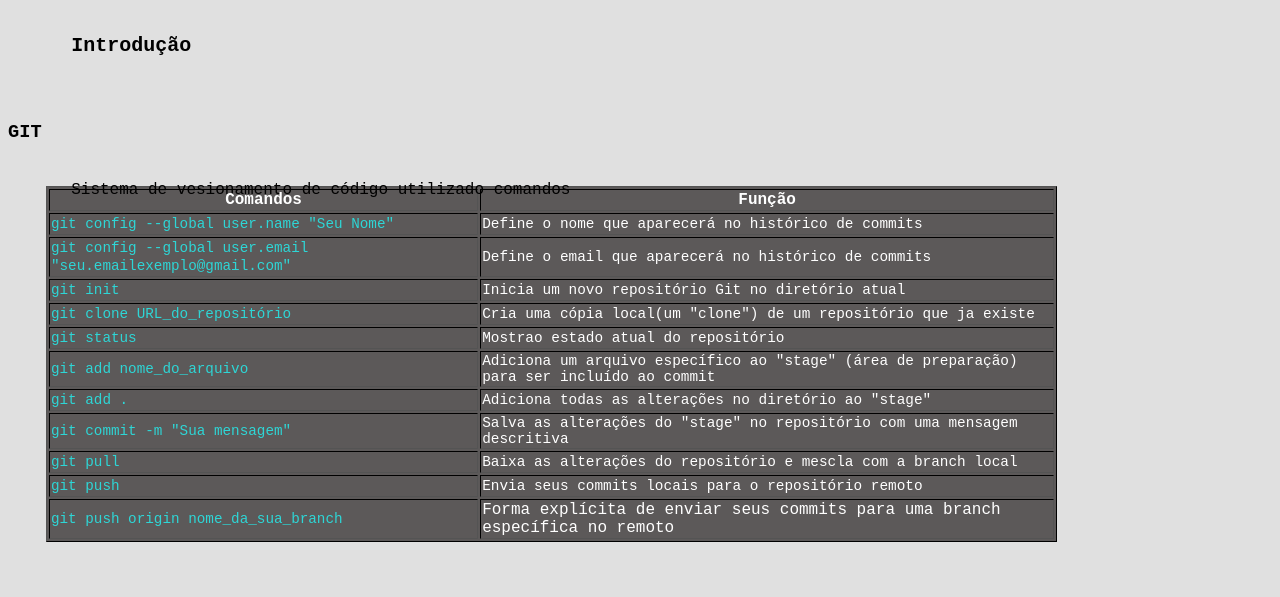
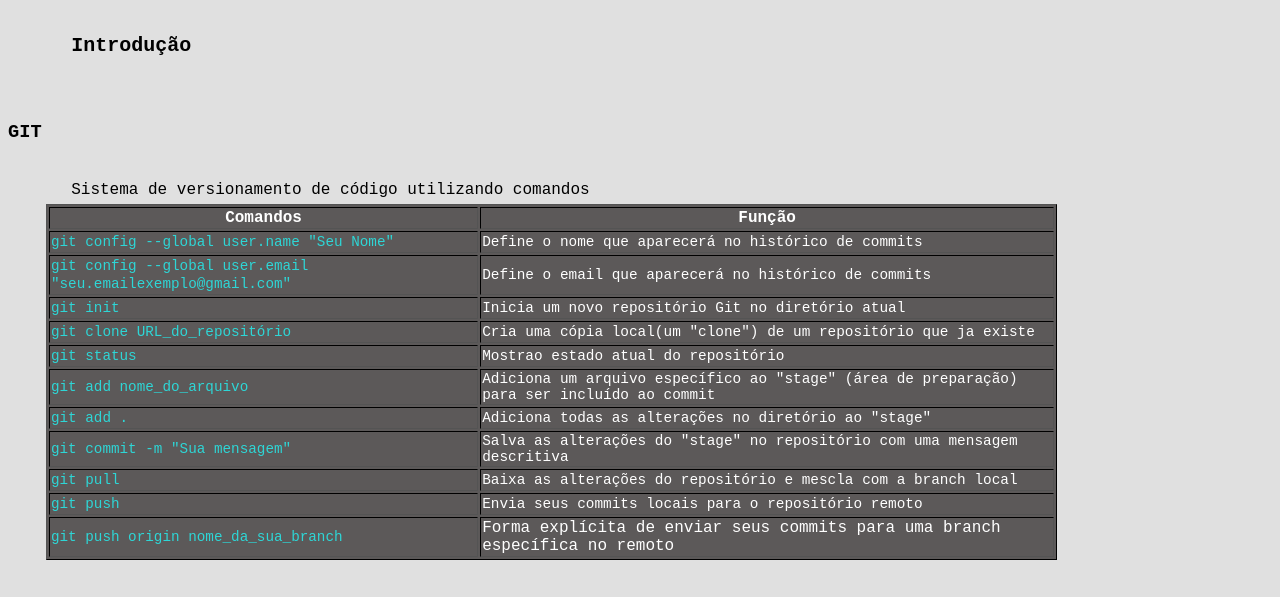
Before and after one commit to Guilh3rme2007/Projeto_GIT, a plain HTML site: page index.html in a window 1280 px wide. Shown: the part 203-800 px from the top of the page. Drawn offline with Linux system fonts and the light colour scheme.

Commit message:
ajustes no texto

```diff
--- a/index.html
+++ b/index.html
@@ -18,7 +18,8 @@
     </header>
     <h2 id="intro" class="topicos">Introdução</h2>
     <h3>GIT</h3>
-    <p> Sistema de vesionamento de código utilizado comandos</p>
+    <p> Sistema de versionamento de código utilizando comandos</p>
+    <br>
     <table border="1">
         <thead>
             <tr>
```
